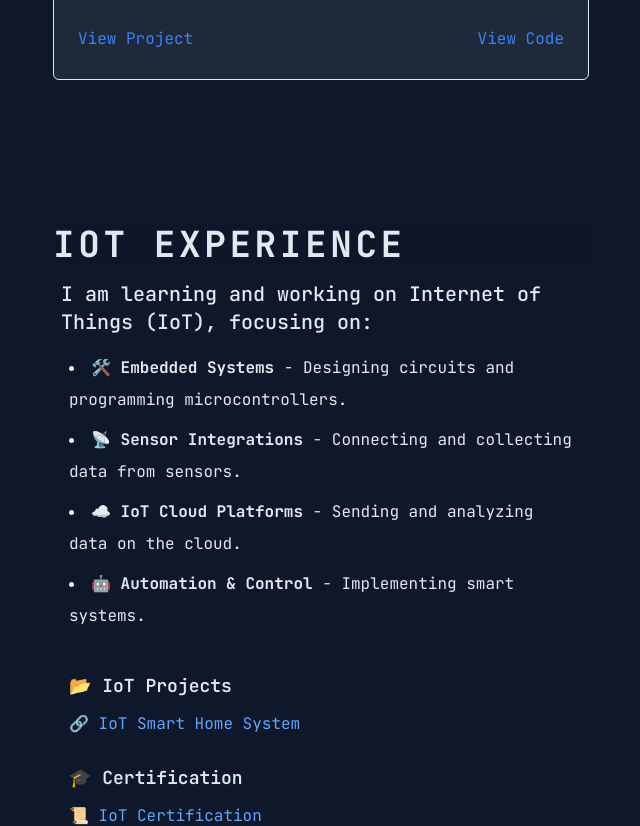
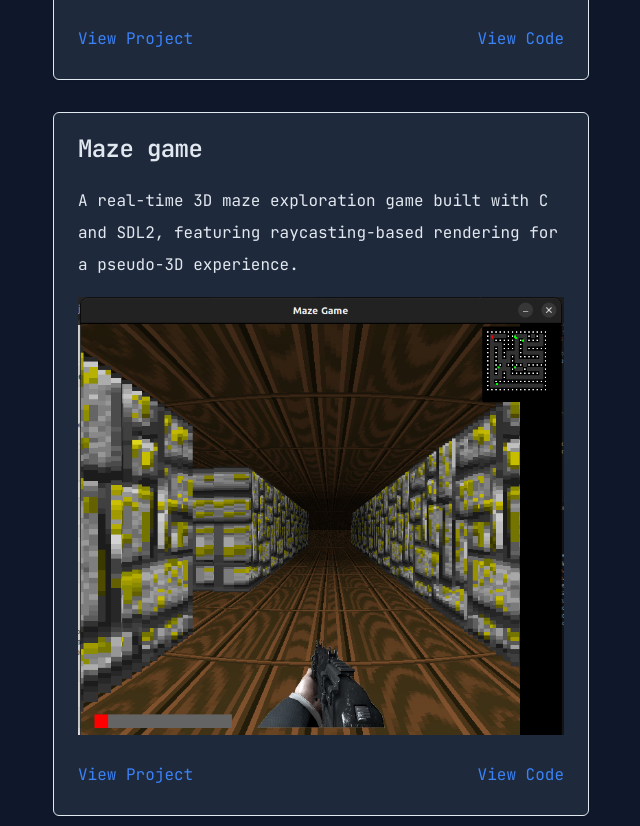
Before and after one commit to M0imaritim/portfolio-2, a Next.js app: page / in a window 1280 px wide. Shown: the part 1720-2546 px from the top of the page, without its empty margins (595-1235 px from the left). Built offline with nearby package versions, Linux system fonts and the light colour scheme.

Commit message:
updated projects list

```diff
--- a/components/ui/Projects.jsx
+++ b/components/ui/Projects.jsx
@@ -17,6 +17,14 @@ const Projects = () => {
       liveLink: "#",
       codeLink: "https://github.com/M0imaritim/patient-management-system",
     },
+    {
+
+      title: "Maze game",
+      description: "A real-time 3D maze exploration game built with C and SDL2, featuring raycasting-based rendering for a pseudo-3D experience.",
+      image: "/images/Maze1.png",
+      liveLink: "https://www.youtube.com/watch?v=xk7hwCbyz9s",
+      codeLink: "https://github.com/M0imaritim/Maze",
+    }
 
   ];
 
```
Also changed, not shown: public/images/Maze1.png (added).
